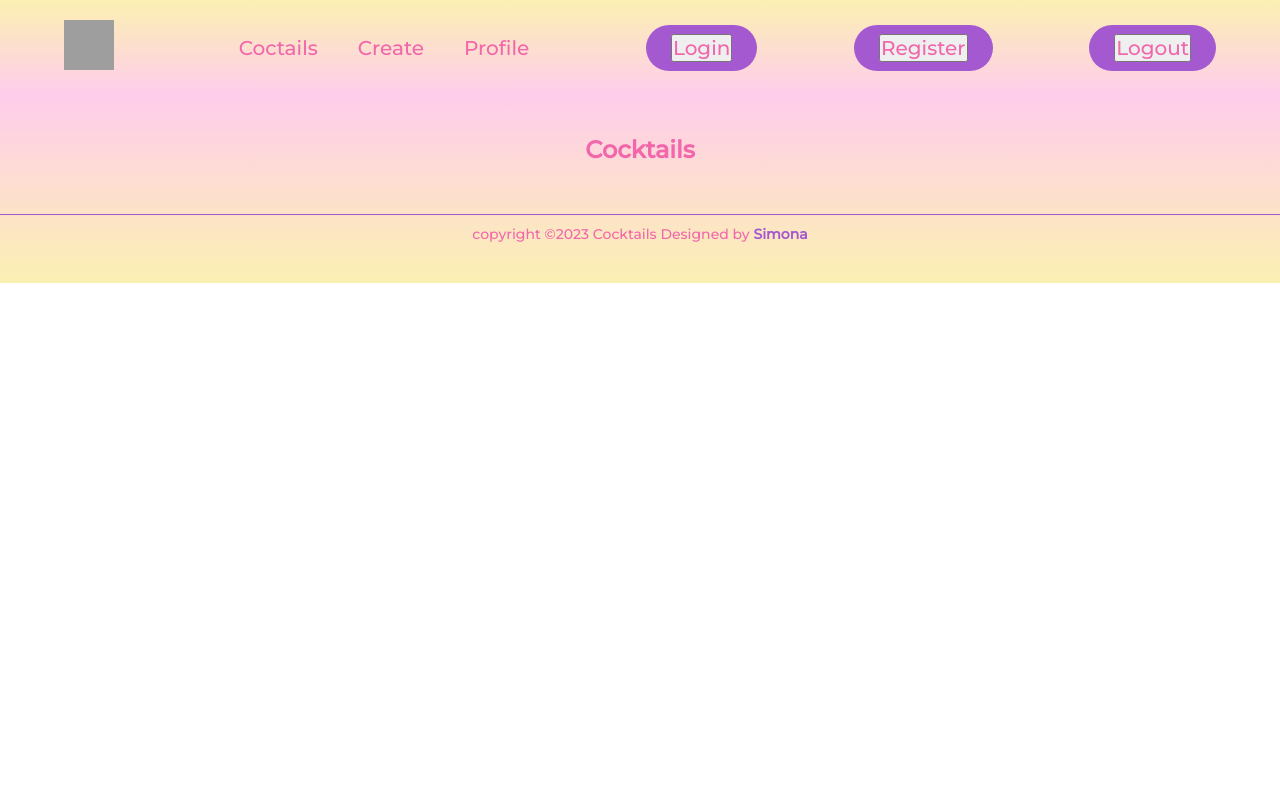
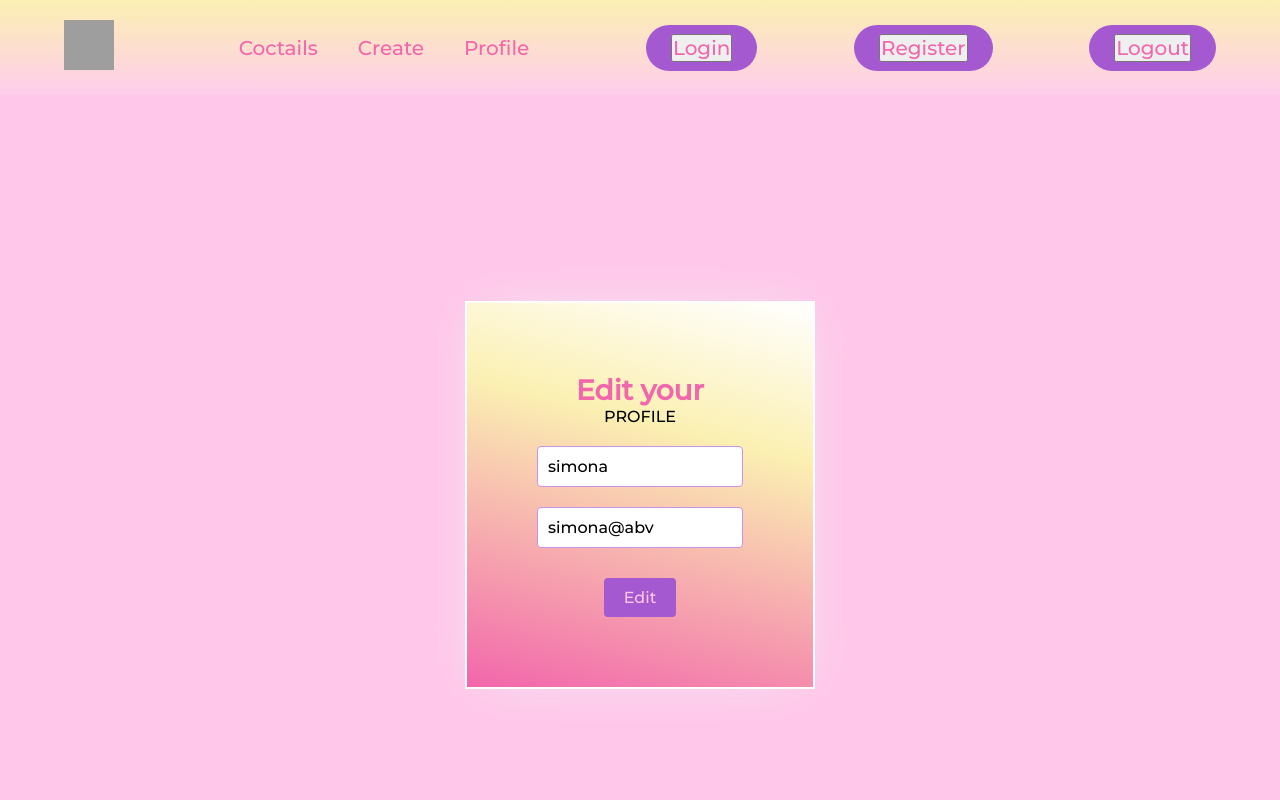
Before and after one commit to SimonaPalazova/Cocktails-App, a React (Vite) app in the folder cocktails/: page /edit/profile in a window 1280 px wide. Shown: the top 800 px of the page. Built offline with nearby package versions, Linux system fonts and the light colour scheme; grey boxes are pictures that could not be loaded.

Commit message:
add editProfile view

```diff
--- a/cocktails/src/App.jsx
+++ b/cocktails/src/App.jsx
@@ -9,6 +9,7 @@ import CreateCocktail from './components/create-cocktail/CreateCocktail';
 import OneCocktail from './components/one-cocktail/OneCocktail';
 import EditCoctail from './components/edit-cocktail/EditCoctail';
 import Profile from './components/profile/profile';
+import EditProfile from './components/edit-profile/EditProfile';
 
 function App() {
 
@@ -22,6 +23,7 @@ function App() {
       <Route path="/details" element={<OneCocktail />}/>
       <Route path="/edit/cocktail" element={<EditCoctail />}/>
       <Route path="/profile" element={<Profile />}/>
+      <Route path="/edit/profile" element={<EditProfile />}/>
     </Routes>
     <Footer />
   </div>
--- /dev/null
+++ b/cocktails/src/components/edit-profile/EditProfile.jsx
@@ -0,0 +1,36 @@
+import './editProfile.css';
+
+export default function EditProfile(){
+    return(<div className="container-edit-profile">
+    <form className="form-edit-profile" method="post">
+      <div className="form-title-edit-profile">
+        <span>Edit your</span>
+      </div>
+      <div className="title-2">
+        <span>PROFILE</span>
+      </div>
+      <div className="input-container-edit-profile">
+        <input
+          className="input-username-edit-profile"
+          type="username"
+          placeholder="Enter your new username"
+          defaultValue="simona"
+        />
+        <span> </span>
+      </div>
+      <div className="input-container-edit-profile">
+        <input
+          className="input-mail-edit-profile"
+          type="email"
+          placeholder="Enter your new email"
+          defaultValue="simona@abv"
+        />
+        <span> </span>
+      </div>
+      <button type="submit" className="submit-edit-profile">
+        <span className="sign-text">Edit</span>
+      </button>
+    </form>
+  </div>
+  );
+}
--- a/cocktails/public/styles/editProfile.css
+++ b/cocktails/src/components/edit-profile/editProfile.css
@@ -1,6 +1,9 @@
 @import url('https://fonts.googleapis.com/css2?family=Montserrat:wght@500&display=swap');
 
-*{
+  .container-edit-profile{
+    display: flex;
+    justify-content: center;
+    align-items: center;
     margin: 0;
     font-family: 'Montserrat', sans-serif;
     background-color: #FFC7EA;
@@ -9,14 +12,7 @@
     height: 100vh;
   }
 
-  .container {
-    display: flex;
-    justify-content: center;
-    align-items: center;
-    height: 100vh;
-  }
-
-  .form {
+  .form-edit-profile{
     padding: 70px;
     text-align: center;
     max-width: 350px;
@@ -31,13 +27,13 @@
   }
 
 
-  .form-title {
+  .form-title-edit-profile{
     font-size: 28px;
     font-weight: bold;
     color: #F266AB;
   }
 
-  .title-2 {
+  .title-2-edit-profile {
     font-size: 24px;
     color: #F266AB;
     margin-top: 10px;
@@ -48,12 +44,12 @@
     text-shadow: 0px 0px 20px #F266AB;
   }
 
-  .input-container {
+  .input-container-edit-profile {
     position: relative;
     margin-top: 20px;
   }
-  .input-username,
-  .input-mail{
+  .input-username-edit-profile,
+  .input-mail-edit-profile{
     width: 100%;
     padding: 10px;
     border: 1px solid #ca92eb;
@@ -61,12 +57,12 @@
     font-size: 16px;
     transition: border-color 0.3s ease;
   }
-  .input-username:focus
-  .input-mail:focus{
+  .input-username-edit-profile:focus
+  .input-mail-edit-profile:focus{
     border-color: #A459D1;
   }
-  .input-username:hover,
-  .input-mail:hover{
+  .input-username-edit-profile:hover,
+  .input-mail-edit-profile:hover{
     background-color: rgba(0, 135, 169, 0.041); /* Change the background color on hover to match your design */
     border: #fff;
     border-style: solid;
@@ -75,7 +71,7 @@
   }
 
 
-  .input-container span {
+  .input-container-edit-profile span {
     position: absolute;
     top: 50%;
     transform: translateY(-50%);
@@ -83,7 +79,7 @@
     color: #A459D1;
   }
 
-  .submit {
+  .submit-edit-profile {
     margin-top: 30px;
     background-color: #A459D1;
     color: #FFC7EA;
@@ -95,7 +91,7 @@
     transition: background-color 0.3s ease;
   }
 
-  .submit:hover {
+  .submit-edit-profile:hover {
     background-color: rgba(0, 135, 169, 0.041); /* Change the background color on hover to match your design */
     border: #A459D1;
     border-style: solid;
```
